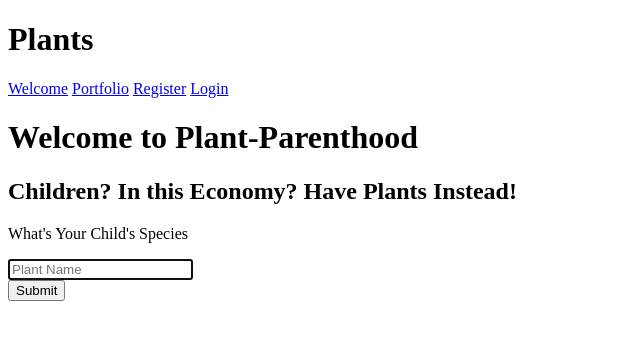
After one commit to eileenpaula/PlantParenthood, a Flask app: page / in a window 1280 px wide. The commit adds this page. Shown: the top 340 px of the page, without its empty margins (0-640 px from the left). Run offline with Flask 3, Linux system fonts and the light colour scheme.

Commit message:
Portfolio in progress

```diff
--- a/app.py
+++ b/app.py
@@ -19,7 +19,9 @@ proxied = FlaskBehindProxy(app)
 app.config["TEMPLATES_AUTO_RELOAD"] = True
 app.config["SESSION_PERMANENT"] = False
 app.config["SESSION_TYPE"] = "filesystem"
-app.config['SECRET_KEY'] = 'super secret key'
+app.config['WTF_CSRF_ENABLED'] = True
+# app.config['SECRET_KEY'] = 'super secret key'
+app.config['SECRET_KEY'] = 'sk-QI3n64b9a63da2fa31627'
 Session(app)
 
 # Database
@@ -38,9 +40,25 @@ class User(UserMixin, db.Model):
     username = db.Column(db.String(20), unique=True, nullable=False)
     email = db.Column(db.String(120), unique=True, nullable=False)
     password = db.Column(db.String(60), nullable=False)
+    plants = db.relationship('Plants', backref='user', lazy=True)
+    # plant_sciname = db.relationship('Plants', backref='user', lazy=True)
 
     def __repr__(self):
         return f"User('{self.username}', '{self.email}')"
+
+@login_manager.user_loader
+def load_user(user_id):
+    return User.query.get(int(user_id))
+
+class Plants(db.Model):
+    id = db.Column(db.Integer, primary_key=True)
+    plant_name = db.Column(db.String(20), nullable=False)
+    # plant_sciname = db.Column(db.String(20), nullable=False)
+    user_id = db.Column(db.Integer, db.ForeignKey('user.id'), nullable=False)
+
+    def __repr__(self):
+        return f"Plants('{self.plant_name}')"
+
 
 @login_manager.user_loader
 def load_user(user_id):
@@ -80,13 +98,13 @@ with app.app_context():
 
 @app.route("/")
 @app.route("/home")
-def home_page():
+def home():
     return render_template('home.html')
 
 @app.route("/register", methods=['GET', 'POST'])
 def register():
     if current_user.is_authenticated:
-        return redirect(url_for('home_page'))
+        return redirect(url_for('home'))
 
     form = RegistrationForm()
     if form.validate_on_submit():
@@ -95,14 +113,14 @@ def register():
         db.session.commit()
         flash(f'Account created for {form.username.data}!', 'success')
         login_user(user)
-        return redirect(url_for('home_page'))
+        return redirect(url_for('home'))
 
     return render_template('register.html', title='Register', form=form)
 
 @app.route("/login", methods=['GET', 'POST'])
 def login():
     if current_user.is_authenticated:
-        return redirect(url_for('home_page'))
+        return redirect(url_for('home'))
 
     form = LoginForm()
     if form.validate_on_submit():
@@ -110,7 +128,7 @@ def login():
         if user and user.password == form.password.data:
             login_user(user)
             flash(f'Welcome Back {form.username.data}!', 'success')
-            return redirect(url_for('home_page'))
+            return redirect(url_for('home'))
         else:
             flash('Invalid username or password.', 'danger')
 
@@ -128,5 +146,51 @@ def logout():
     else:
         return redirect("/")
 
+@app.route("/portfolio", methods=['GET', 'POST'])
+@login_required
+def portfolio():
+    pname = None
+    ppic = None
+
+    if request.method == 'POST':
+        pname = request.form['plant_submit']
+
+        url = 'https://perenual.com/api/species-list?page=1&key=sk-QI3n64b9a63da2fa31627'
+        response = requests.get(url).json()
+
+        # Search name in common names for the plant
+        for plant_data in response['data']:
+            if plant_data['common_name'] == pname:
+                # ppic = response['data'][0]['default_image']['regular_url']
+                ppic = plant_data['default_image']['regular_url']
+                print(ppic)
+                # plant_names = Plants(plant_name=pname, plant_sciname=plant_data['scientific_name'], user_id=current_user.id)
+                plant_names = Plants(plant_name=pname, user_id=current_user.id)
+                db.session.add(plant_names)
+                db.session.commit()
+                allplants = Plants.query.filter_by(user_id=current_user.id).all()
+                return render_template('portfolio.html', subtitle='Plant Portfolio', text='Here are all your Plant Children!', ppic = ppic, pname = pname)
+
+        # If name is not in common_names then look for it in other_names
+            elif plant_data['other_name'] == pname:
+                ppic = plant_data['default_image']['regular_url']
+                print(ppic)
+                # plant_names = Plants(plant_name=pname, plant_sciname=plant_data['scientific_name'], user_id=current_user.id)
+                plant_names = Plants(plant_name=pname, user_id=current_user.id)
+                db.session.add(plant_names)
+                db.session.commit()
+                allplants = Plants.query.filter_by(user_id=current_user.id).all()
+                return render_template('portfolio.html', subtitle='Plant Portfolio', text='Here are all your Plant Children!', ppic = ppic, pname = pname)
+            else:
+                ppic = "There is no image for this plant!"
+                return render_template('portfolio.html', subtitle='Plant Portfolio', text='Here are all your Plant Children!', ppic = ppic, pname = pname)
+
+    allplants = Plants.query.filter_by(user_id=current_user.id).all()
+    return render_template('portfolio.html', subtitle='Plant Portfolio', text='Here are all your Plant Children!', allplants = allplants, ppic = ppic, pname = pname)
+
+
+
+
+
 if __name__ == '__main__':
     app.run(debug=True, host="0.0.0.0", port=5001)
--- a/templates/home.html
+++ b/templates/home.html
@@ -1,4 +1,4 @@
-{% extends 'layoutt.html' %}
+{% extends 'layout.html' %}
 
 
 {% block content %}
@@ -15,10 +15,15 @@
 <h1>Welcome to Plant-Parenthood</h1>
 <h2>Children? In this Economy? Have Plants Instead! </h2>
 <p> What's Your Child's Species </p>
-<form class="search-form" action="{{ url_for('home') }}" method="POST">
-    {{ form.hidden_tag() }}
-    <input type="text" name="search" placeholder="Enter Plant Type...">
-    {{ form.submit(class="btn btn-primary search-button", value="Search") }}
+<form method="POST" action="/portfolio">
+    <div class="searchBox">
+      <input id="plantname_in" name="plant_submit" type="text" autofocus placeholder="Plant Name"/>
+    </div>
+    <div class="inlineForm">
+      <div>
+        <button class="btn" id="plant_submit" type="submit">Submit</button>
+      </div>
+    </div>
 </form>
 
 {% endblock %}
--- /dev/null
+++ b/templates/layout.html
@@ -0,0 +1,56 @@
+<!DOCTYPE html>
+<html>
+
+<head>
+  <!-- Required meta tags -->
+  <meta charset="utf-8">
+  <meta name="viewport" content="width=device-width, initial-scale=1">
+  <!-- <link rel="stylesheet" type="text/css" href="{{ url_for('static', filename='main.css') }}">
+  <link rel="stylesheet" type="text/css" href="{{ url_for('static', filename='personalized.css') }}">
+  <link rel="stylesheet" type="text/css" href="{{ url_for('static', filename='random.css') }}">
+  <link rel="stylesheet" type="text/css" href="{{ url_for('static', filename='login.css') }}"> -->
+  <link href="https://fonts.googleapis.com/css2?family=Inconsolata&display=swap" rel="stylesheet">
+  <link href="https://fonts.googleapis.com/css2?family=Anton&display=swap" rel="stylesheet">
+
+  <link href="https://fonts.googleapis.com/css2?family=Lilita+One&display=swap" rel="stylesheet">
+
+
+</head>
+
+<body>
+
+
+  <header>
+    <div class="container">
+      <h1 class = "websitetitle">Plants </h1>
+      {% if current_user.is_authenticated %}
+        <p class="username" style = "color:white; font-size:18px;">Logged In As: {{ current_user.username }}</p>
+      {% endif %}
+    </div>
+  </header>
+
+  <nav class="navbar">
+    <div class="container">
+
+      <a href="/" >Welcome</a>
+      <a href="/portfolio" >Portfolio</a>
+      <a href="/register" >Register</a>
+      {% if current_user.is_authenticated %}
+        <a href="/logout">Logout</a>
+      {% else %}
+        <a href="/login">Login</a>
+      {% endif %}
+    </div>
+  </nav>
+
+  <div class="container">
+    <div class="card">
+      <h1 class="card-title">{% block subtitle %}{% endblock %}</h1>
+      <p class="card-text">{% block text %}{% endblock %}</p>
+      {% block content %}
+      {% endblock %}
+    </div>
+  </div>
+</body>
+
+</html>
--- a/templates/login.html
+++ b/templates/login.html
@@ -1,4 +1,4 @@
-{% extends "layoutt.html" %}
+{% extends "layout.html" %}
 
 {% block subtitle %}Log In{% endblock %}
 
--- a/templates/logout.html
+++ b/templates/logout.html
@@ -1,4 +1,4 @@
-{% extends 'layoutt.html' %}
+{% extends 'layout.html' %}
 
 
 {% block content %}
--- a/templates/register.html
+++ b/templates/register.html
@@ -1,4 +1,4 @@
-{% extends "layoutt.html" %}
+{% extends "layout.html" %}
 
 {% block subtitle %}Register{% endblock %}
 
```
Also changed, not shown: templates/portfolio.html (added, +27 -0 lines).
